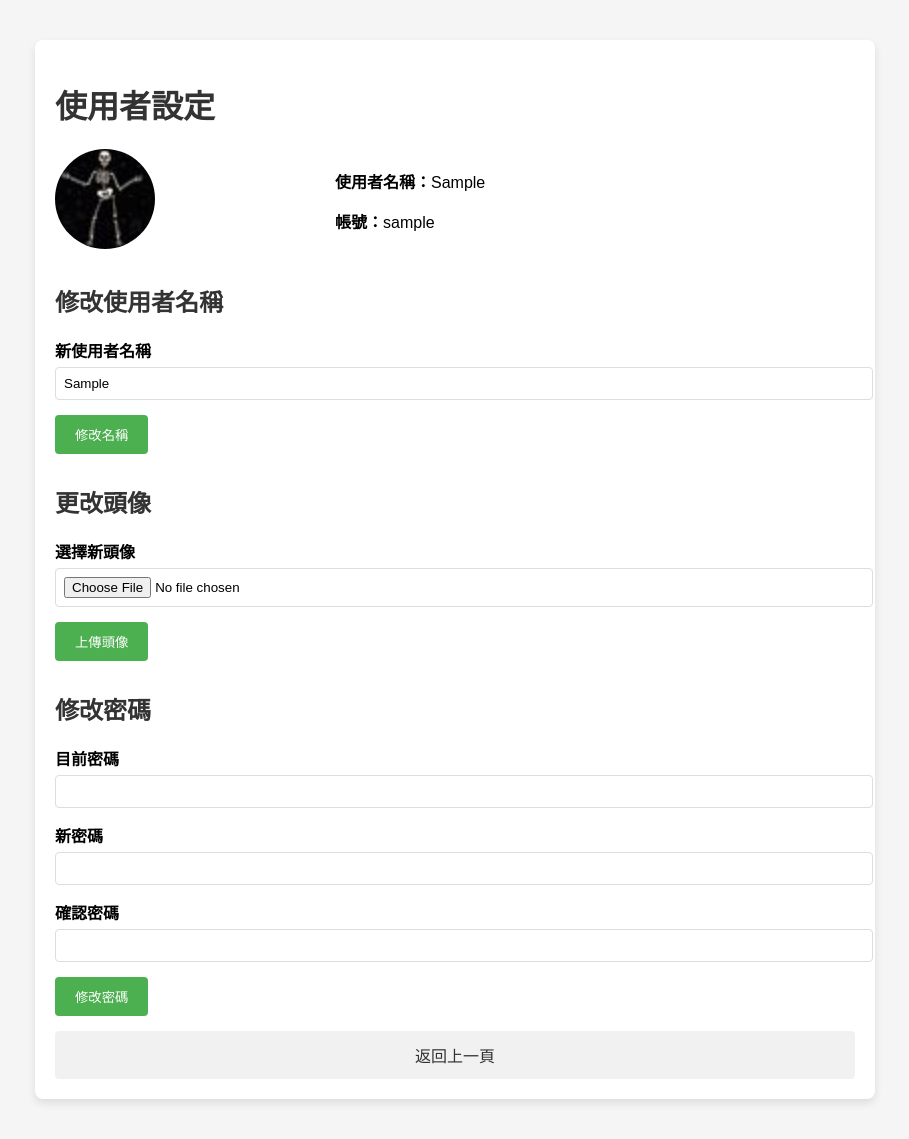
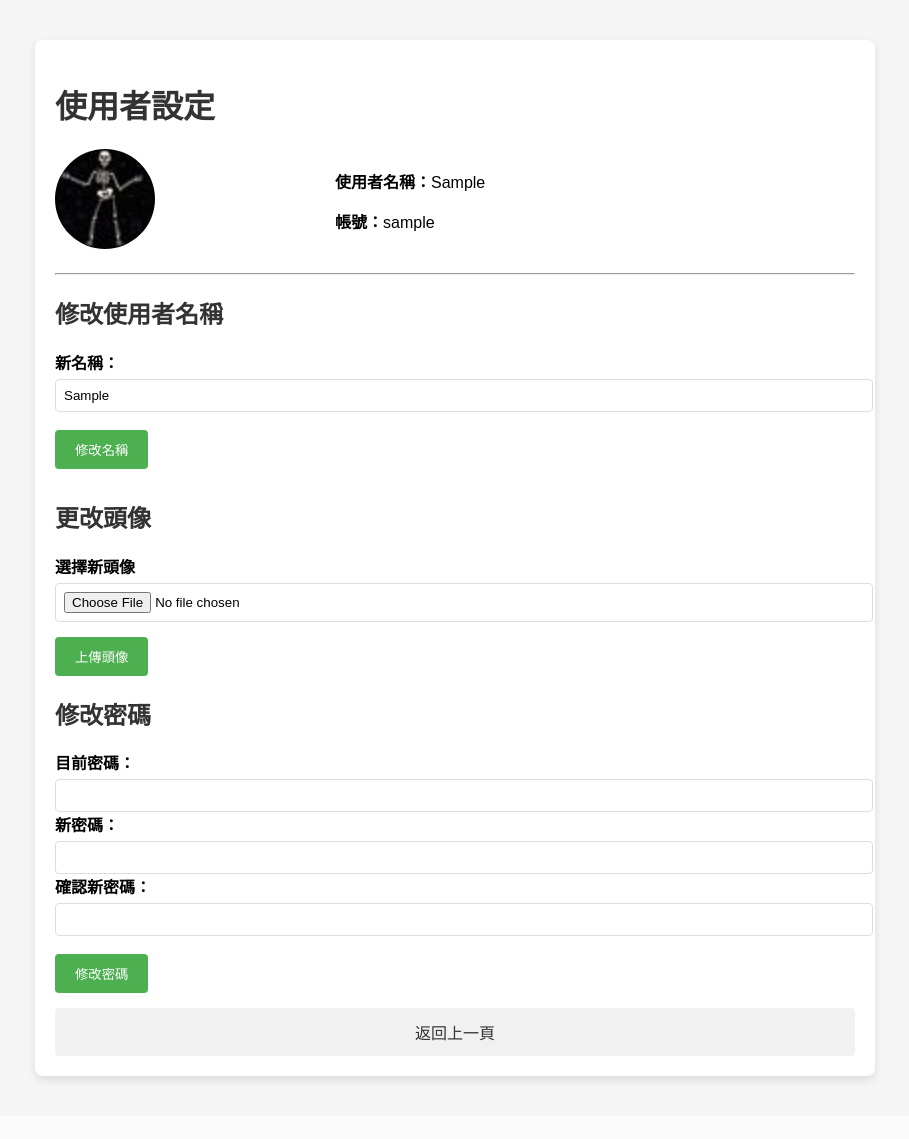
Before and after one commit to fgh09101010/cryptocurrency, a Django app: page /upload/ in a window 1280 px wide. Shown: the whole page, without its empty margins (185-1094 px from the left). After the commit the page ends 1083 px from the top, so only its background shows below. Run offline with Django 5.2, Linux system fonts and the light colour scheme; the visitor is signed in with stand-in values (Sample User, id 1).

Commit message:
使用者設定界面更新

```diff
--- a/cryptocurrency/main/templates/upload.html
+++ b/cryptocurrency/main/templates/upload.html
@@ -26,22 +26,26 @@
                 <p>尚未登入</p>
             {% endif %}
         </div>
-
+        <hr>
         <!-- Update firstname Form -->
-        <section class="upload-form-section">
+        <section class="firstname-section">
             <h2>修改使用者名稱</h2>
             <form method="post" action="{% url 'update_firstname' %}">
                 {% csrf_token %}
-                <div class="upload-form-group">
-                    <label for="firstname">新使用者名稱</label>
-                    <input type="text" name="firstname" id="firstname" value="{{ user.first_name }}" required>
-                </div>
+                <div>
+                    <label for="firstname">新名稱：</label>
+                    <input type="text" id="firstname" name="firstname" value="{{ user.first_name }}" required>
+                </div><br>
                 <button type="submit" class="upload-submit-button">修改名稱</button>
             </form>
+
+            <!-- 名稱修改的訊息 -->
             {% if messages %}
                 <ul>
                     {% for message in messages %}
-                        <li class="{{ message.tags }}">{{ message }}</li>
+                        {% if 'firstname' in message.tags %}
+                            <li class="{{ message.tags }}">{{ message }}</li>
+                        {% endif %}
                     {% endfor %}
                 </ul>
             {% endif %}
@@ -61,32 +65,36 @@
         </section>
 
         <!-- Update Password Form -->
-        <section class="upload-form-section">
+        <section class="password-section">
             <h2>修改密碼</h2>
-            <form method="post" action="{% url 'update_password' %}" class="upload-update-password-form">
+            <form method="post" action="{% url 'update_password' %}">
                 {% csrf_token %}
-                <div class="upload-form-group">
-                    <label for="current_password">目前密碼</label>
-                    <input type="password" name="current_password" id="current_password" required>
+                <div>
+                    <label for="current_password">目前密碼：</label>
+                    <input type="password" id="current_password" name="current_password" required>
                 </div>
-                <div class="upload-form-group">
-                    <label for="password">新密碼</label>
-                    <input type="password" name="password" id="password" required>
+                <div>
+                    <label for="password">新密碼：</label>
+                    <input type="password" id="password" name="password" required>
                 </div>
-                <div class="upload-form-group">
-                    <label for="password_confirm">確認密碼</label>
-                    <input type="password" name="password_confirm" id="password_confirm" required>
-                </div>
+                <div>
+                    <label for="password_confirm">確認新密碼：</label>
+                    <input type="password" id="password_confirm" name="password_confirm" required>
+                </div><br>
                 <button type="submit" class="upload-submit-button">修改密碼</button>
             </form>
+
+            <!-- 密碼修改的訊息 -->
+            {% if messages %}
+                <ul>
+                    {% for message in messages %}
+                        {% if 'password' in message.tags %}
+                            <li class="{{ message.tags }}">{{ message }}</li>
+                        {% endif %}
+                    {% endfor %}
+                </ul>
+            {% endif %}
         </section>
-        {% if messages %}
-    <div class="messages">
-        {% for message in messages %}
-            <div class="alert alert-{{ message.tags }}">{{ message }}</div>
-        {% endfor %}
-    </div>
-        {% endif %}
 
         <!-- Back Button -->
         <div class="upload-back-button-container">
--- a/cryptocurrency/main/views.py
+++ b/cryptocurrency/main/views.py
@@ -391,48 +391,39 @@ def update_password(request):
 
         user = request.user
 
-        # 驗證目前密碼是否正確
         if not check_password(current_password, user.password):
-            messages.error(request, '目前密碼不正確。')
-            return redirect('upload')  # 導回 upload 頁面
+            messages.error(request, '目前密碼不正確。', extra_tags='password')
+            return redirect('/upload/')
 
-        # 驗證新密碼與確認密碼是否一致
         if new_password != confirm_password:
-            messages.error(request, '新密碼與確認密碼不一致。')
-            return redirect('upload')
+            messages.error(request, '新密碼與確認密碼不一致。', extra_tags='password')
+            return redirect('/upload/')
 
-        # 更新密碼
         user.set_password(new_password)
         user.save()
-
-        # 更新 session，防止用戶登出
         update_session_auth_hash(request, user)
 
-        messages.success(request, '密碼已成功修改。')
-        return redirect('upload')  # 導回 upload 頁面
+        messages.success(request, '密碼已成功修改。', extra_tags='password')
+        return redirect('/upload/')
 
     return render(request, 'upload.html')
+
 
 @login_required
 def update_firstname(request):
     if request.method == 'POST':
-        # 從表單獲取新名稱
         new_firstname = request.POST.get('firstname')
 
-        # 獲取當前用戶
         user = request.user
 
-        # 驗證新名稱是否為空
         if not new_firstname.strip():
-            messages.error(request, '名稱不可為空。')
-            return redirect('/upload/')  # 替換為你的對應路由名稱
+            messages.error(request, '名稱不可為空。', extra_tags='firstname')
+            return redirect('/upload/')
 
-        # 更新名稱
         user.first_name = new_firstname
         user.save()
 
-        messages.success(request, '名稱已成功修改。')
-        return redirect('/upload/')  # 替換為你的對應路由名稱
+        messages.success(request, '名稱已成功修改。', extra_tags='firstname')
+        return redirect('/upload/')
 
-    # GET 請求時返回對應的頁面
     return render(request, 'upload.html')
```
